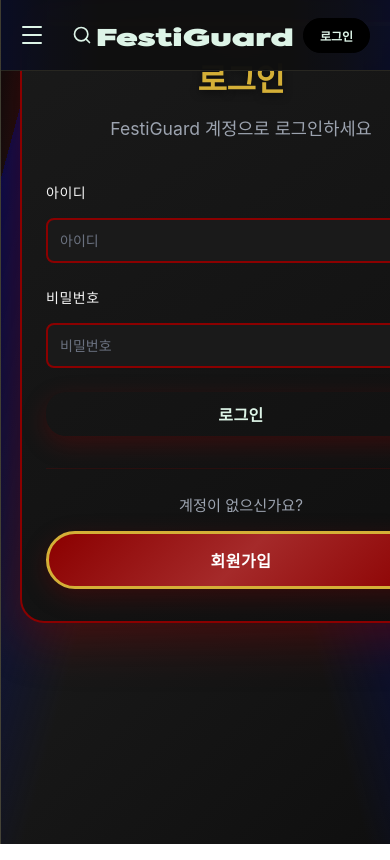
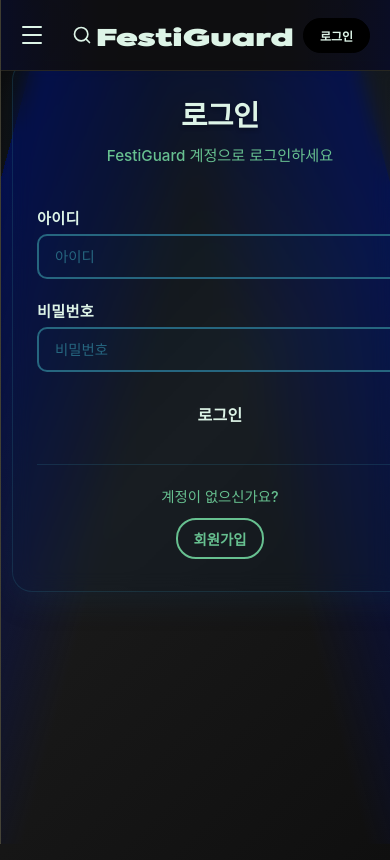
Before and after one commit to sodaaw/KurtainCall-Frontend, a React (Create React App) app: page /login in a window 390 px wide. Built offline with nearby package versions, Linux system fonts and the light colour scheme; no server answers; a web font is replaced by a local one.

Commit message:
로그인 css 수정

```diff
--- a/src/Login/Login.css
+++ b/src/Login/Login.css
@@ -1,9 +1,9 @@
 /* Login 페이지 전체 컨테이너 */
 .login-container {
   background: linear-gradient(135deg, #0a0a0a 0%, #1a1a1a 50%, #0f0f0f 100%);
-  color: #e5e7eb;
+  color: #DDF4E7;
   min-height: 100vh;
-  padding: -10px 20px 20px 20px; /* 상단 여백 120px로 증가 */
+  padding: 0 20px 20px 20px;
   position: relative;
   overflow: hidden;
 }
@@ -55,28 +55,18 @@
 
 /* 로그인 폼 컨테이너 */
 .login-form-container {
-  background: linear-gradient(145deg, #1a1a1a, #0f0f0f);
-  border: 2px solid #8B0000;
+  background: rgba(18, 65, 112, 0.1);
+  border: 1px solid rgba(38, 102, 127, 0.3);
   border-radius: 24px;
   padding: 48px;
   width: 100%;
   max-width: 450px;
-  box-shadow: 0 16px 48px rgba(139, 0, 0, 0.4);
   position: relative;
   z-index: 2;
   overflow: hidden;
-  margin: 100px auto 0 auto; /* Topnav 아래에 여백 추가 */
-}
-
-.login-form-container::before {
-  content: '';
-  position: absolute;
-  top: 0;
-  left: 0;
-  right: 0;
-  height: 4px;
-  background: linear-gradient(90deg, #d4af37, #ffd700, #d4af37);
-  animation: curtainLine 3s ease-in-out infinite;
+  margin: 100px auto 0 auto;
+  backdrop-filter: blur(10px);
+  box-shadow: 0 8px 32px rgba(18, 65, 112, 0.2);
 }
 
 @keyframes curtainLine {
@@ -91,151 +81,248 @@
 }
 
 .login-title {
-  color: #d4af37;
-  font-size: 2.5rem;
-  font-weight: 800;
+  color: #DDF4E7;
+  font-size: 2.2rem;
+  font-weight: 700;
   margin: 0 0 16px 0;
-  text-shadow: 0 2px 8px rgba(0, 0, 0, 0.6);
   letter-spacing: -0.5px;
+  text-shadow: 0 2px 4px rgba(0, 0, 0, 0.3);
 }
 
 .login-subtitle {
-  color: #9ca3af;
+  color: #67C090;
   font-size: 1.1rem;
   margin: 0;
-  line-height: 1.5;
+  line-height: 1.4;
+  font-weight: 500;
 }
 
 /* 폼 그룹 */
-.form-group {
+.login-form-group {
   margin-bottom: 24px;
 }
 
-.form-label {
+.login-form-label {
   display: block;
-  color: #FFF4B7;
+  color: #DDF4E7;
   font-size: 1rem;
   font-weight: 600;
   margin-bottom: 8px;
-  letter-spacing: 0.5px;
+  letter-spacing: 0.3px;
 }
 
-.form-input {
+.login-form-input {
   width: 100%;
   padding: 16px 20px;
-  background: linear-gradient(145deg, #2a2a2a, #1a1a1a);
-  border: 2px solid rgba(139, 0, 0, 0.3);
+  border: 2px solid #26667F;
   border-radius: 12px;
-  color: #f3f4f6;
+  background: rgba(18, 65, 112, 0.05);
+  color: #DDF4E7;
   font-size: 1rem;
-  transition: all 0.3s ease;
+  font-weight: 500;
+  transition: all 0.3s cubic-bezier(0.4, 0, 0.2, 1);
   box-sizing: border-box;
 }
 
-.form-input:focus {
+.login-form-input:focus {
   outline: none;
-  border-color: #d4af37;
-  box-shadow: 0 0 0 4px rgba(212, 175, 55, 0.1);
-  background: linear-gradient(145deg, #2f2f2f, #1f1f1f);
+  border-color: #67C090;
+  background: rgba(103, 192, 144, 0.05);
+  box-shadow: 0 0 0 4px rgba(103, 192, 144, 0.1);
+  transform: translateY(-1px);
 }
 
-.form-input::placeholder {
-  color: #6b7280;
+.login-form-input::placeholder {
+  color: #26667F;
+  font-weight: 400;
 }
 
 /* 로그인 버튼 */
 .login-btn {
   width: 100%;
   padding: 16px 32px;
+  background: #67C090;
   color: #DDF4E7;
-  border: 3px solid #FFF4B7;
-  border-radius: 50px;
+  border: 2px solid #67C090;
+  border-radius: 12px;
   font-size: 1.1rem;
-  font-weight: 700;
+  font-weight: 600;
   cursor: pointer;
-  transition: all 0.4s cubic-bezier(0.175, 0.885, 0.32, 1.275);
-  text-transform: uppercase;
-  letter-spacing: 0.5px;
-  box-shadow: 0 8px 25px rgba(139, 0, 0, 0.3);
-  position: relative;
-  overflow: hidden;
-}
-
-.login-btn::before {
-  content: '';
-  position: absolute;
-  top: 0;
-  left: -100%;
-  width: 100%;
-  height: 100%;
-  background: linear-gradient(90deg, transparent, rgba(255, 255, 255, 0.2), transparent);
-  transition: left 0.6s ease;
+  transition: all 0.3s ease;
+  letter-spacing: 0.3px;
 }
 
 .login-btn:hover {
-  transform: translateY(-4px) scale(1.02);
-  box-shadow: 0 15px 35px rgba(139, 0, 0, 0.4), 0 0 20px rgba(212, 175, 55, 0.3);
-  border-color: #ffd700;
-}
-
-.login-btn:hover::before {
-  left: 100%;
+  background: #26667F;
+  border-color: #26667F;
+  transform: translateY(-1px);
 }
 
 .login-btn:active {
-  transform: translateY(-2px) scale(0.98);
-  transition: all 0.1s ease;
+  transform: translateY(0);
+  background: #124170;
+  border-color: #124170;
 }
 
 /* 회원가입 링크 */
-.signup-link {
+.login-signup-link {
   text-align: center;
   margin-top: 32px;
   padding-top: 24px;
-  border-top: 1px solid rgba(139, 0, 0, 0.2);
+  border-top: 1px solid rgba(38, 102, 127, 0.3);
 }
 
-.signup-text {
-  color: #9ca3af;
+.login-signup-text {
+  color: #67C090;
   font-size: 0.95rem;
   margin: 0 0 16px 0;
+  font-weight: 500;
 }
 
-.signup-btn {
-  color: #FFF4B7;
+.login-signup-btn {
+  background: transparent;
+  color: #67C090;
   text-decoration: none;
   font-weight: 600;
   font-size: 1rem;
-  padding: 8px 16px;
-  border: 2px solid transparent;
+  padding: 10px 20px;
+  border: 2px solid #67C090;
   border-radius: 20px;
   transition: all 0.3s ease;
   display: inline-block;
+  cursor: pointer;
 }
 
-.signup-btn:hover {
-  background: rgba(212, 175, 55, 0.1);
-  border-color: rgba(212, 175, 55, 0.3);
+.login-signup-btn:hover {
+  background: rgba(103, 192, 144, 0.1);
+  border-color: #DDF4E7;
+  color: #DDF4E7;
   transform: translateY(-2px);
+  box-shadow: 0 4px 12px rgba(103, 192, 144, 0.3);
 }
 
-/* 미디어 쿼리 */
+/* ========================
+   반응형 디자인
+======================== */
+
+/* 태블릿 */
 @media (max-width: 768px) {
+  .login-container {
+    padding: 0 16px 20px 16px;
+  }
+
   .login-form-container {
-    padding: 32px 24px;
-    margin: 20px;
+    padding: 40px 32px;
+    margin: 80px auto 0 auto;
+    max-width: 400px;
   }
 
   .login-title {
     font-size: 2rem;
   }
 
-  .form-input {
-    padding: 14px 16px;
+  .login-subtitle {
+    font-size: 1rem;
+  }
+
+  .login-form-input {
+    padding: 14px 18px;
+    font-size: 0.95rem;
   }
 
   .login-btn {
     padding: 14px 28px;
     font-size: 1rem;
   }
+
+  .login-signup-btn {
+    padding: 8px 16px;
+    font-size: 0.95rem;
+  }
 }
+
+/* 모바일 */
+@media (max-width: 480px) {
+  .login-container {
+    padding: 0 12px 16px 12px;
+  }
+
+  .login-form-container {
+    padding: 32px 24px;
+    margin: 60px auto 0 auto;
+    max-width: 100%;
+    border-radius: 20px;
+  }
+
+  .login-title {
+    font-size: 1.8rem;
+    margin-bottom: 12px;
+  }
+
+  .login-subtitle {
+    font-size: 0.95rem;
+    line-height: 1.3;
+  }
+
+  .login-form-group {
+    margin-bottom: 20px;
+  }
+
+  .login-form-label {
+    font-size: 0.95rem;
+    margin-bottom: 6px;
+  }
+
+  .login-form-input {
+    padding: 12px 16px;
+    font-size: 0.9rem;
+    border-radius: 10px;
+  }
+
+  .login-btn {
+    padding: 12px 24px;
+    font-size: 0.95rem;
+    border-radius: 10px;
+  }
+
+  .login-signup-link {
+    margin-top: 28px;
+    padding-top: 20px;
+  }
+
+  .login-signup-text {
+    font-size: 0.9rem;
+    margin-bottom: 12px;
+  }
+
+  .login-signup-btn {
+    padding: 8px 16px;
+    font-size: 0.9rem;
+  }
+}
+
+/* 매우 작은 화면 */
+@media (max-width: 360px) {
+  .login-form-container {
+    padding: 28px 20px;
+    margin: 50px auto 0 auto;
+  }
+
+  .login-title {
+    font-size: 1.6rem;
+  }
+
+  .login-subtitle {
+    font-size: 0.9rem;
+  }
+
+  .login-form-input {
+    padding: 10px 14px;
+    font-size: 0.85rem;
+  }
+
+  .login-btn {
+    padding: 10px 20px;
+    font-size: 0.9rem;
+  }
+}
--- a/src/Login/Login.jsx
+++ b/src/Login/Login.jsx
@@ -20,24 +20,24 @@
           <p className="login-subtitle">FestiGuard 계정으로 로그인하세요</p>
         </div>
 
-        <div className="form-group">
-          <label htmlFor="userid" className="form-label">아이디</label>
+        <div className="login-form-group">
+          <label htmlFor="userid" className="login-form-label">아이디</label>
           <input
             id="userid"
             type="text"
-            className="form-input"
+            className="login-form-input"
             placeholder="아이디"
             value={id}
             onChange={(e) => setId(e.target.value)}
           />
         </div>
 
-        <div className="form-group">
-          <label htmlFor="userpassword" className="form-label">비밀번호</label>
+        <div className="login-form-group">
+          <label htmlFor="userpassword" className="login-form-label">비밀번호</label>
           <input
             id="userpassword"
             type="password"
-            className="form-input"
+            className="login-form-input"
             placeholder="비밀번호"
             value={password}
             onChange={(e) => setPassword(e.target.value)}
@@ -48,11 +48,11 @@
           로그인
         </button>
 
-        <div className="signup-link">
-          <p className="signup-text">계정이 없으신가요?</p>
+        <div className="login-signup-link">
+          <p className="login-signup-text">계정이 없으신가요?</p>
           <button
             type="button"
-            className="signup-btn"
+            className="login-signup-btn"
             onClick={() => window.location.href = '/signup'}
           >
             회원가입
```
